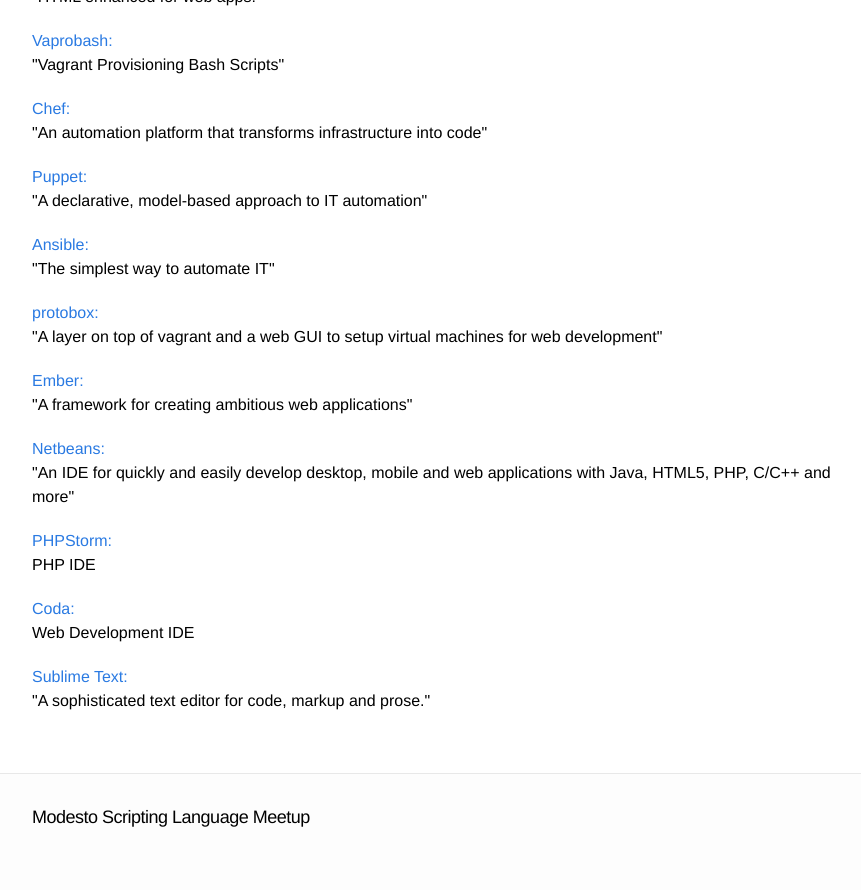
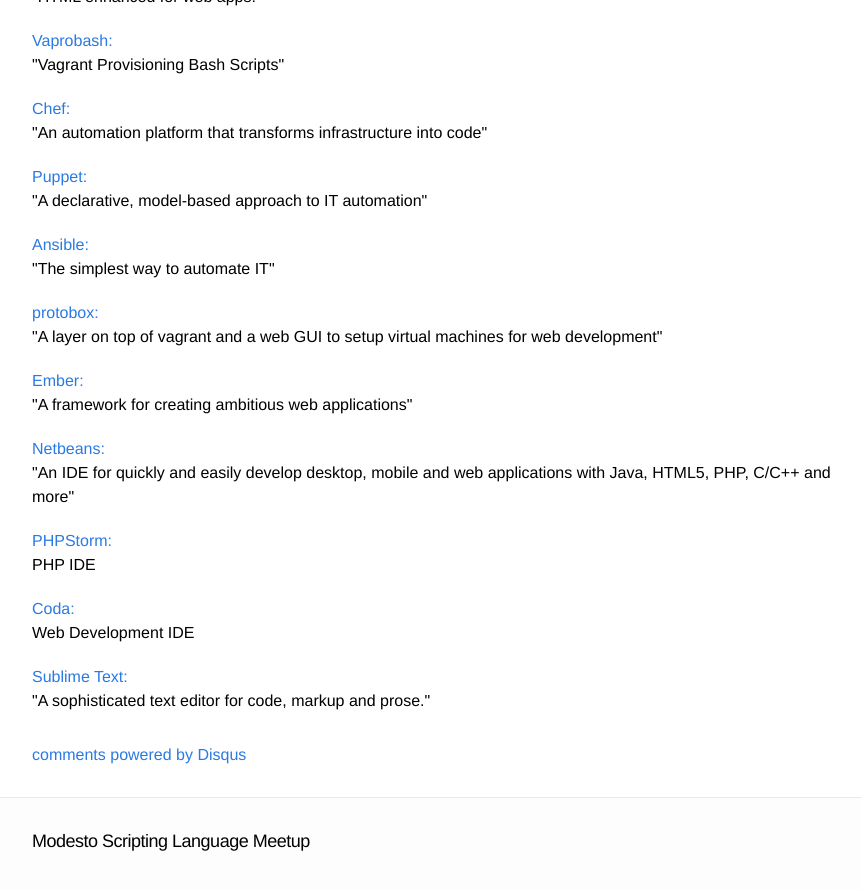
Before and after one commit to MSLM/mslm.github.io, a Jekyll site: the page built from _posts/2014-05-15-meet-and-greet.markdown, in a window 1280 px wide and 900 px high, scrolled down 1333 px. Shown: the top 890 px of the window, without its empty margins (208-1069 px from the left). Built offline with Jekyll 4.4.1, drawn with Linux system fonts in a browser that asks for light colours; comment, search, counter and statistics services are not loaded.

Commit message:
Added disqus comments

```diff
--- /dev/null
+++ b/_includes/comments.html
@@ -0,0 +1,14 @@
+<div id="disqus_thread"></div>
+<script type="text/javascript">
+    /* * * CONFIGURATION VARIABLES: EDIT BEFORE PASTING INTO YOUR WEBPAGE * * */
+    var disqus_shortname = 'mslm'; // required: replace example with your forum shortname
+
+    /* * * DON'T EDIT BELOW THIS LINE * * */
+    (function() {
+        var dsq = document.createElement('script'); dsq.type = 'text/javascript'; dsq.async = true;
+        dsq.src = '//' + disqus_shortname + '.disqus.com/embed.js';
+        (document.getElementsByTagName('head')[0] || document.getElementsByTagName('body')[0]).appendChild(dsq);
+    })();
+</script>
+<noscript>Please enable JavaScript to view the <a href="http://disqus.com/?ref_noscript">comments powered by Disqus.</a></noscript>
+<a href="http://disqus.com" class="dsq-brlink">comments powered by <span class="logo-disqus">Disqus</span></a>
--- a/_layouts/post.html
+++ b/_layouts/post.html
@@ -11,5 +11,6 @@
   <article class="post-content">
   {{ content }}
   </article>
+  {% include comments.html %}
 
 </div>
```
